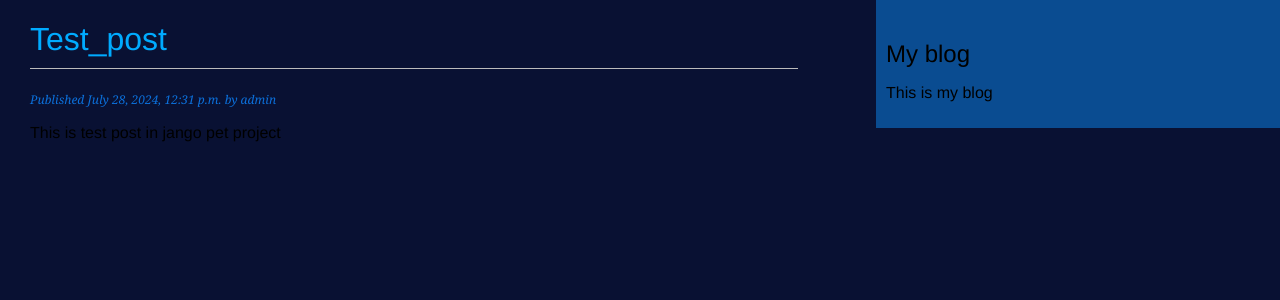
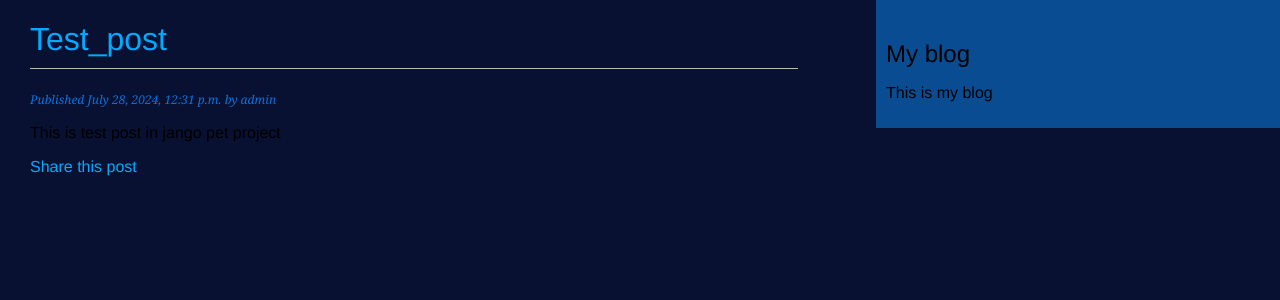
Before and after one commit to BTemplar/DjangoBlog, a Django app: the page made by blog/templates/post/detail.html in a window 1280 px wide. Shown: the top 300 px of the page. Run offline with Django 5.2, Linux system fonts and the light colour scheme; data comes from the database, SQL or seed files in the repository.

Commit message:
Added a template for sending a share. Fixing errors that caused the inability to use the Share function

```diff
--- a/blog/forms.py
+++ b/blog/forms.py
@@ -1,7 +1,7 @@
 from django import forms
 
-class EmailPostForm(forms.form):
-    name = forms.ChrarField(max_length=25)
+class EmailPostForm(forms.Form):
+    name = forms.CharField(max_length=25)
     email = forms.EmailField()
     to = forms.EmailField()
     comments = forms.CharField(required=False, widget=forms.Textarea)
--- a/blog/templates/post/detail.html
+++ b/blog/templates/post/detail.html
@@ -5,4 +5,5 @@
     Published {{ post.publish }} by {{ post.author }}
 </p>
 {{ post.body|linebreaks }}
+<p><a href="{% url "blog:post_share" post.id %}"> Share this post</a></p>
 {% endblock %}
--- a/blog/views.py
+++ b/blog/views.py
@@ -39,17 +39,15 @@ def post_share(request, post_id):
     sent = False
 
     if request.method == 'POST':
-        # Form was submitted
         form = EmailPostForm(request.POST)
-
         if form.is_valid():
-            # Form fields passed validation
             cd = form.cleaned_data
-            post_url = request.build_absolute_uti(post.get_absolute_url())
+            post_url = request.build_absolute_uri(post.get_absolute_url())
             subject = f"{cd['name']} recommends you read {post.title}"
-            message = f"Read {post.title} at {post_url}\n\n{cd['name']}\'s comments: {cd['comments']} "
+            message = f"Read {post.title} at {post_url}\n\n{cd['name']}'s comments: {cd['comments']}"
             send_mail(subject, message, 'admin@myblog.com', [cd['to']])
             sent = True
-        else:
-            form = EmailPostForm()
+    else:
+        form = EmailPostForm()
+
     return render(request, 'post/share.html', {'post': post, 'form': form, 'sent': sent})
```
